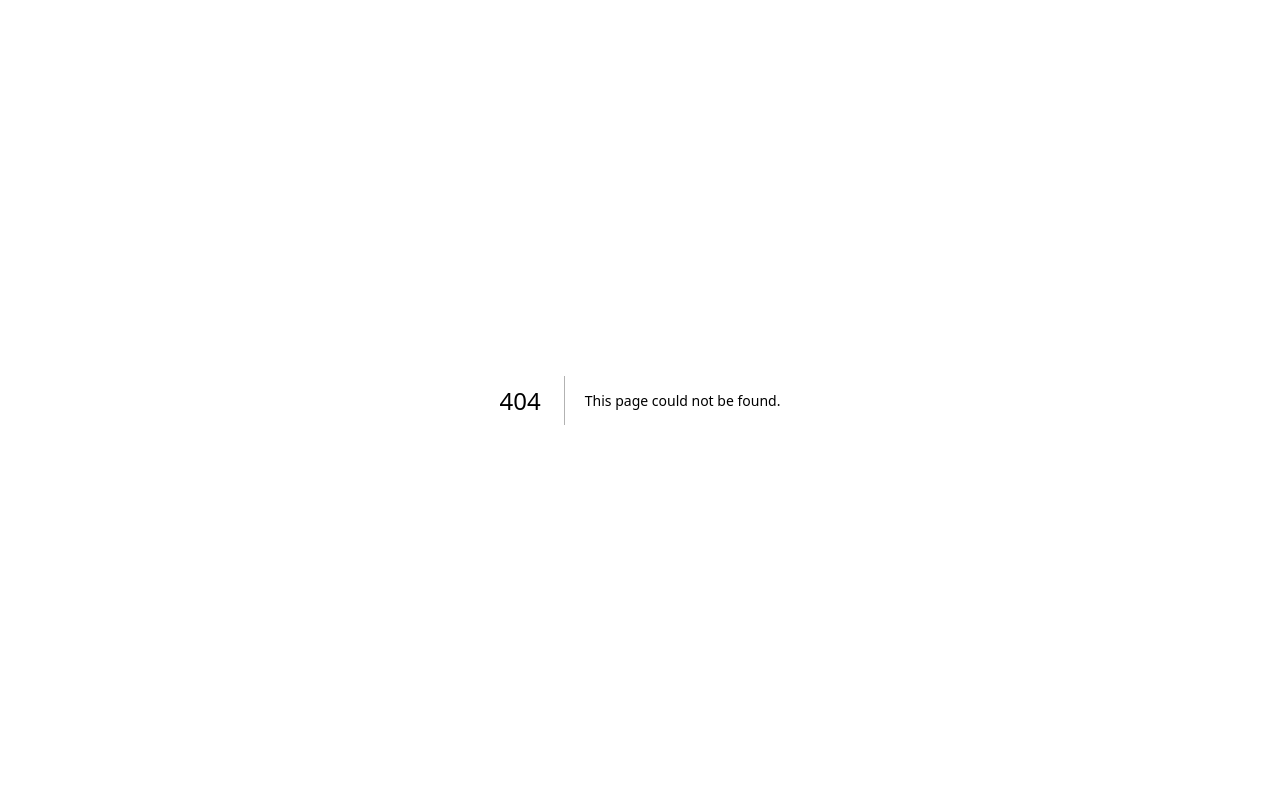
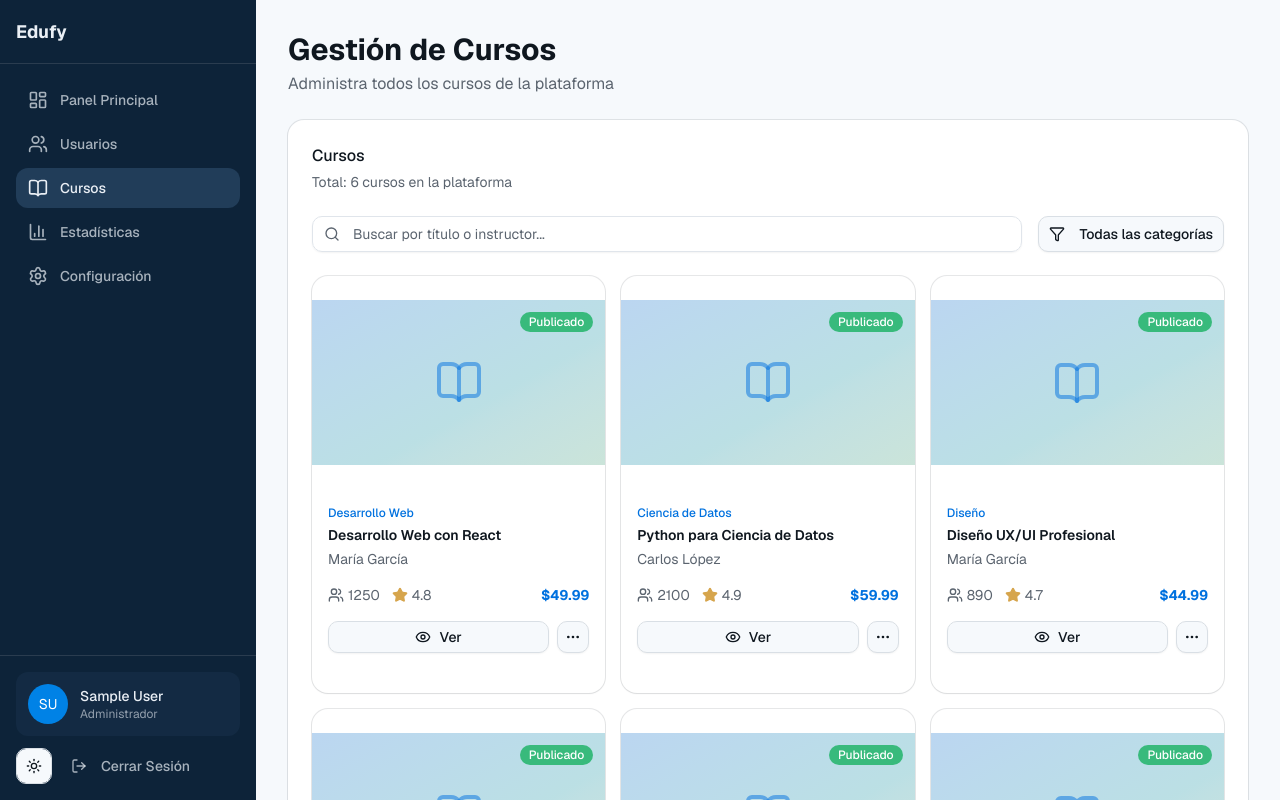
Before and after one commit to art-eemm/Edufy, a Next.js app: page /dashboard/admin/cursos in a window 1280 px wide. Before the commit this address had no page. Shown: the top 800 px of the page. Built offline with nearby package versions, Linux system fonts and the light colour scheme; sample sign-in values are in the browser's storage.

Commit message:
feat: dashboard de cursos del admin

```diff
--- /dev/null
+++ b/app/dashboard/admin/cursos/page.tsx
@@ -0,0 +1,183 @@
+"use client"
+
+import { useState } from "react"
+import {
+  Search,
+  Filter,
+  MoreHorizontal,
+  Eye,
+  Edit,
+  Trash2,
+  Star,
+  Users,
+  BookOpen,
+} from "lucide-react"
+import {
+  Card,
+  CardContent,
+  CardDescription,
+  CardHeader,
+  CardTitle,
+} from "@/components/ui/card"
+import { Button } from "@/components/ui/button"
+import { Input } from "@/components/ui/input"
+import { Badge } from "@/components/ui/badge"
+import {
+  DropdownMenu,
+  DropdownMenuContent,
+  DropdownMenuItem,
+  DropdownMenuTrigger,
+} from "@/components/ui/dropdown-menu"
+import { courses, categories } from "@/lib/mock-data"
+
+export default function AdminCoursesPage() {
+  const [searchTerm, setSearchTerm] = useState("")
+  const [categoryFilter, setCategoryFilter] = useState<string>("all")
+
+  const filteredCourses = courses.filter((course) => {
+    const matchesSearch =
+      course.title.toLowerCase().includes(searchTerm.toLowerCase()) ||
+      course.teacherName.toLowerCase().includes(searchTerm.toLowerCase())
+    const matchesCategory =
+      categoryFilter === "all" || course.category === categoryFilter
+    return matchesSearch && matchesCategory
+  })
+
+  const statusColors = {
+    published: "bg-success/70",
+    draft: "bg-warning/70",
+    archived: "bg-muted text-muted-foreground",
+  }
+
+  return (
+    <div className="flex flex-col gap-6">
+      <div>
+        <h1 className="text-3xl font-bold text-foreground">
+          Gestión de Cursos
+        </h1>
+        <p className="mt-1 text-muted-foreground">
+          Administra todos los cursos de la plataforma
+        </p>
+      </div>
+
+      <Card>
+        <CardHeader>
+          <CardTitle>Cursos</CardTitle>
+          <CardDescription>
+            Total: {courses.length} cursos en la plataforma
+          </CardDescription>
+        </CardHeader>
+        <CardContent>
+          <div className="mb-6 flex flex-col gap-4 sm:flex-row">
+            <div className="relative flex-1">
+              <Search className="absolute top-1/2 left-3 h-4 w-4 -translate-y-1/2 text-muted-foreground" />
+              <Input
+                placeholder="Buscar por título o instructor..."
+                value={searchTerm}
+                onChange={(e) => setSearchTerm(e.target.value)}
+                className="pl-10"
+              />
+            </div>
+            <DropdownMenu>
+              <DropdownMenuTrigger asChild>
+                <Button variant="outline">
+                  <Filter className="mr-2 h-4 w-4" />
+                  {categoryFilter === "all"
+                    ? "Todas las categorías"
+                    : categoryFilter}
+                </Button>
+              </DropdownMenuTrigger>
+              <DropdownMenuContent>
+                <DropdownMenuItem onClick={() => setCategoryFilter("all")}>
+                  Todas
+                </DropdownMenuItem>
+                {categories.map((cat) => (
+                  <DropdownMenuItem
+                    key={cat}
+                    onClick={() => setCategoryFilter(cat)}
+                  >
+                    {cat}
+                  </DropdownMenuItem>
+                ))}
+              </DropdownMenuContent>
+            </DropdownMenu>
+          </div>
+
+          <div className="grid gap-4 sm:grid-cols-2 lg:grid-cols-3">
+            {filteredCourses.map((course) => (
+              <Card key={course.id} className="overflow-hidden">
+                <div className="relative aspect-video bg-muted">
+                  <div className="absolute inset-0 flex items-center justify-center bg-linear-to-br from-primary/20 to-accent/20">
+                    <BookOpen className="h-12 w-12 text-primary/50" />
+                  </div>
+                  <Badge
+                    className={`absolute top-3 right-3 ${statusColors[course.status]}`}
+                  >
+                    {course.status === "published"
+                      ? "Publicado"
+                      : course.status === "draft"
+                        ? "Borrador"
+                        : "Archivado"}
+                  </Badge>
+                </div>
+                <CardContent className="p-4">
+                  <p className="text-xs font-medium text-primary">
+                    {course.category}
+                  </p>
+                  <h3 className="mt-1 line-clamp-1 font-semibold text-foreground">
+                    {course.title}
+                  </h3>
+                  <p className="mt-1 text-sm text-muted-foreground">
+                    {course.teacherName}
+                  </p>
+
+                  <div className="mt-4 flex items-center justify-between text-sm">
+                    <div className="flex items-center gap-3 text-muted-foreground">
+                      <span className="flex items-center gap-1">
+                        <Users className="h-4 w-4" />
+                        {course.studentsCount}
+                      </span>
+                      <span className="flex items-center gap-1">
+                        <Star className="h-4 w-4 fill-chart-5 text-chart-5" />
+                        {course.rating}
+                      </span>
+                    </div>
+                    <p className="font-bold text-primary">${course.price}</p>
+                  </div>
+
+                  <div className="mt-4 flex items-center gap-2">
+                    <Button variant={"outline"} size={"sm"} className="flex-1">
+                      <Eye className="mr-1 h-3 w-3" />
+                      Ver
+                    </Button>
+                    <DropdownMenu>
+                      <DropdownMenuTrigger asChild>
+                        <Button
+                          variant="outline"
+                          size="icon"
+                          className="h-8 w-8"
+                        >
+                          <MoreHorizontal className="h-4 w-4" />
+                        </Button>
+                      </DropdownMenuTrigger>
+                      <DropdownMenuContent align="end">
+                        <DropdownMenuItem>
+                          <Edit className="mr-2 h-4 w-4" />
+                          Editar
+                        </DropdownMenuItem>
+                        <DropdownMenuItem className="text-destructive">
+                          <Trash2 className="mr-2 h-4 w-4" />
+                          Eliminar
+                        </DropdownMenuItem>
+                      </DropdownMenuContent>
+                    </DropdownMenu>
+                  </div>
+                </CardContent>
+              </Card>
+            ))}
+          </div>
+        </CardContent>
+      </Card>
+    </div>
+  )
+}
```
